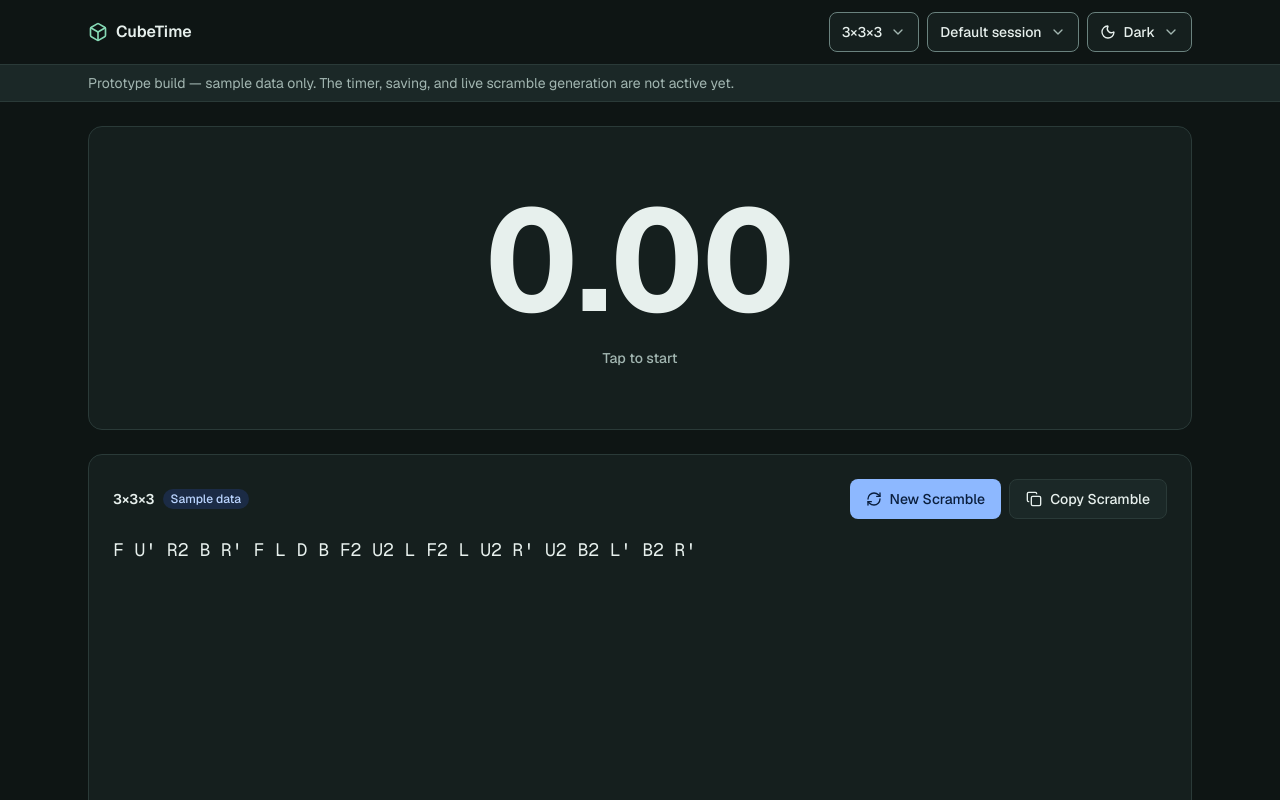
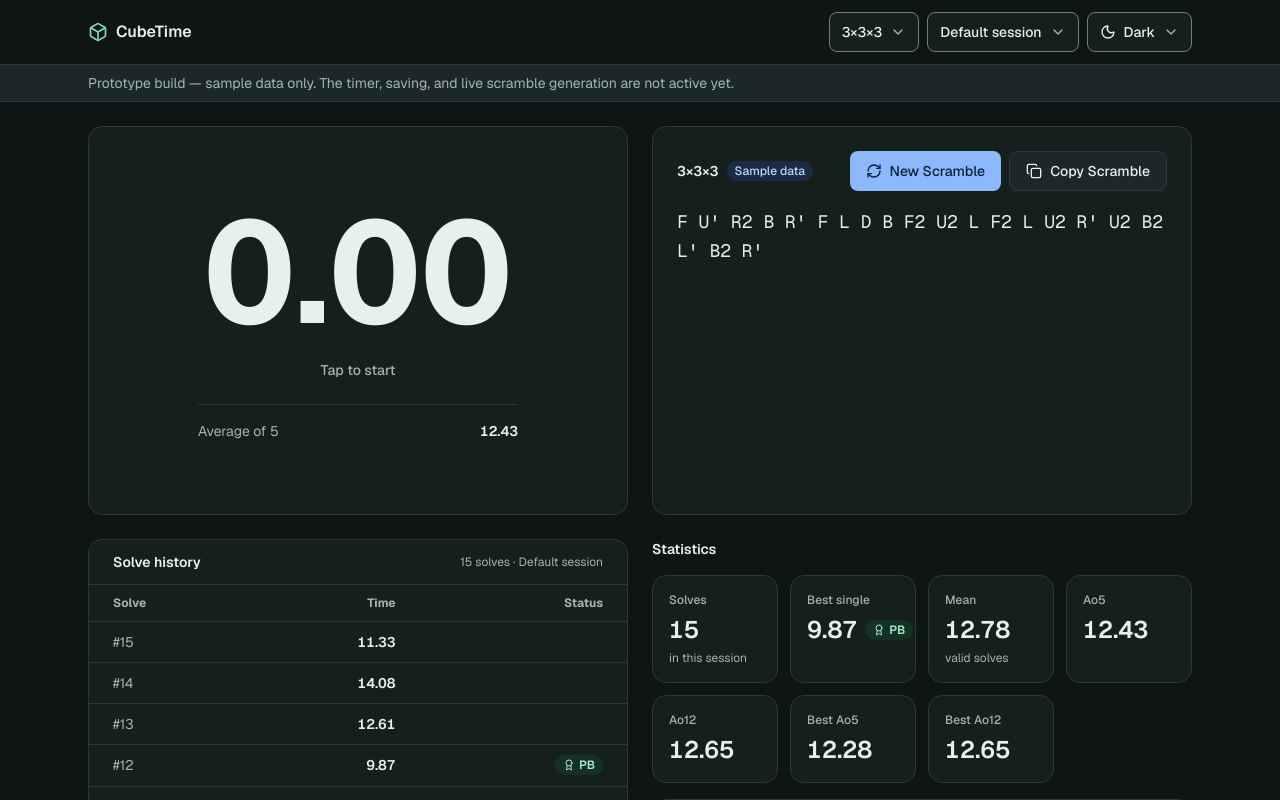
Before and after one commit to freiyu/coob-time, a Next.js app: page / in a window 1280 px wide. Shown: the top 800 px of the page. Built offline with nearby package versions, Linux system fonts and the light colour scheme.

Commit message:
layout: timer left, scramble right, stats below; Ao5 under timer

```diff
--- a/src/components/scramble-view.tsx
+++ b/src/components/scramble-view.tsx
@@ -58,7 +58,7 @@ export default function ScrambleView({ puzzleId, scramble }: ScrambleViewProps)
     <div
       ref={containerRef}
       aria-hidden
-      className="mt-4 h-56 w-full sm:h-72"
+      className="mt-4 h-44 w-full sm:h-52"
     />
   );
 }
--- a/src/components/timer-app.tsx
+++ b/src/components/timer-app.tsx
@@ -8,6 +8,7 @@ import TimerCard from "@/components/timer-card";
 import TopBar, { type ThemeChoice } from "@/components/top-bar";
 import {
   SAMPLE_SCRAMBLES,
+  aoN,
   bestSingle,
   puzzleLabel,
   sessionsForPuzzle,
@@ -95,6 +96,7 @@ export default function TimerApp() {
       : "No sample scramble for this puzzle.";
   const solves = session.solves;
   const pbMs = bestSingle(solves);
+  const ao5 = aoN(solves, 5);
 
   return (
     <>
@@ -118,13 +120,15 @@ export default function TimerApp() {
         </p>
       </div>
       <main className="mx-auto w-full max-w-6xl flex-1 space-y-4 px-4 py-6 sm:space-y-6 sm:px-6">
-        <TimerCard />
+        <div className="grid gap-4 lg:grid-cols-2 sm:gap-6">
+          <TimerCard ao5={ao5} />
           <ScramblePanel
             puzzleId={puzzleId}
             puzzleLabel={puzzleLabel(puzzleId)}
             scramble={scramble}
             onNewScramble={() => setScrambleIndex((index) => index + 1)}
           />
+        </div>
         <div className="grid items-start gap-4 lg:grid-cols-2 sm:gap-6">
           <SolveHistory
             solves={solves}
--- a/src/components/timer-card.tsx
+++ b/src/components/timer-card.tsx
@@ -1,7 +1,13 @@
-export default function TimerCard() {
+import { formatMs } from "@/lib/sample-data";
+
+interface TimerCardProps {
+  ao5: number | null;
+}
+
+export default function TimerCard({ ao5 }: TimerCardProps) {
   return (
     <section aria-label="Timer">
-      <div className="flex min-h-[38vh] flex-col items-center justify-center gap-4 rounded-[14px] border border-border bg-card px-4 py-10">
+      <div className="flex h-full min-h-[38vh] flex-col items-center justify-center gap-4 rounded-[14px] border border-border bg-card px-4 py-10">
         <p className="text-[clamp(3.5rem,14vw,9rem)] leading-none font-bold tabular-nums text-foreground">
           0.00
         </p>
@@ -11,6 +17,12 @@ export default function TimerCard() {
           </span>
           <span className="hidden [@media(hover:none)]:inline">Tap to start</span>
         </p>
+        <div className="mt-2 flex w-full max-w-xs items-baseline justify-between border-t border-border pt-4 text-sm">
+          <span className="text-muted-foreground">Average of 5</span>
+          <span className="font-semibold tabular-nums text-foreground">
+            {ao5 !== null ? formatMs(ao5) : "—"}
+          </span>
+        </div>
       </div>
     </section>
   );
```
Lines whose indentation alone changed are shown as unchanged.
